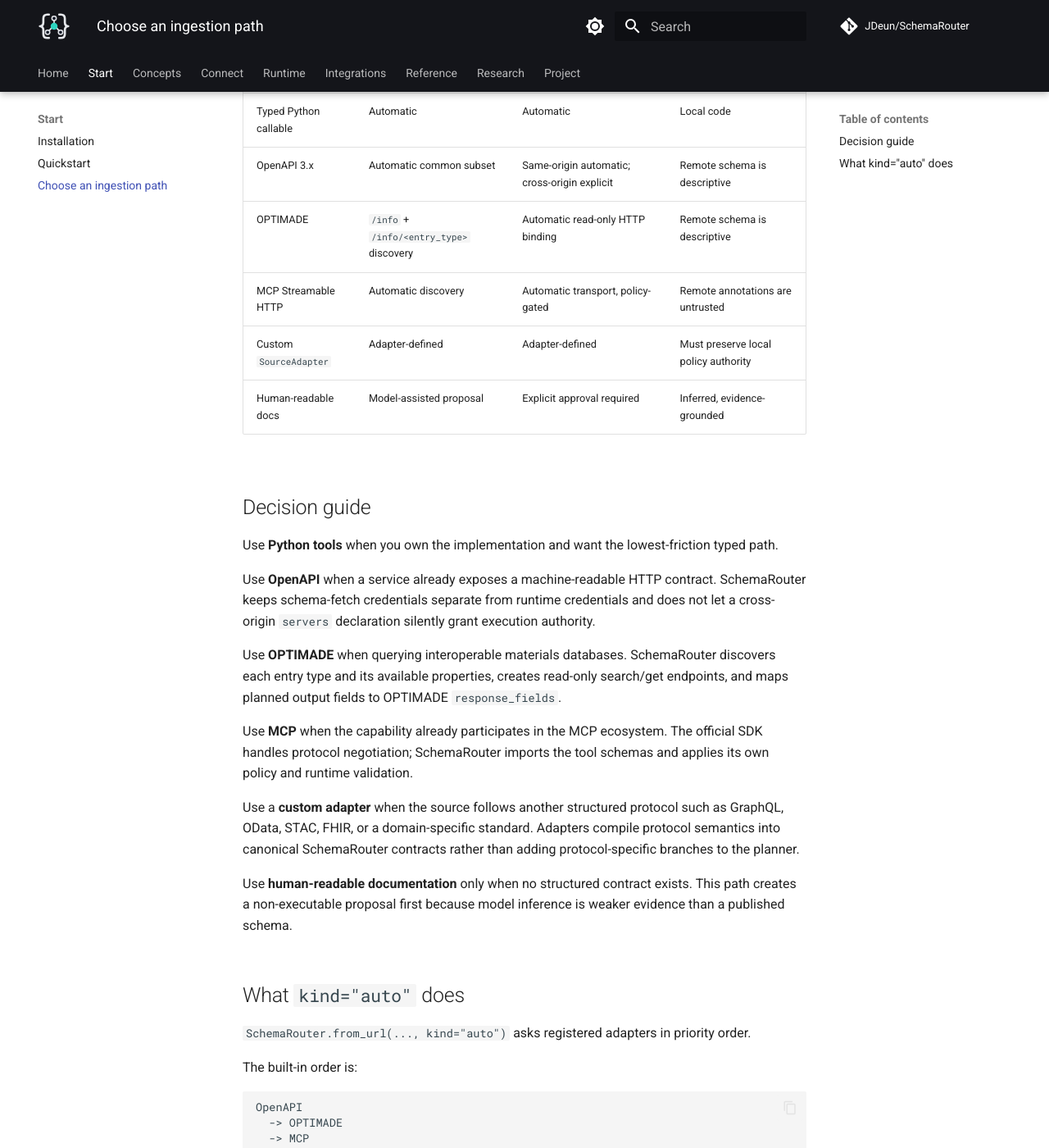
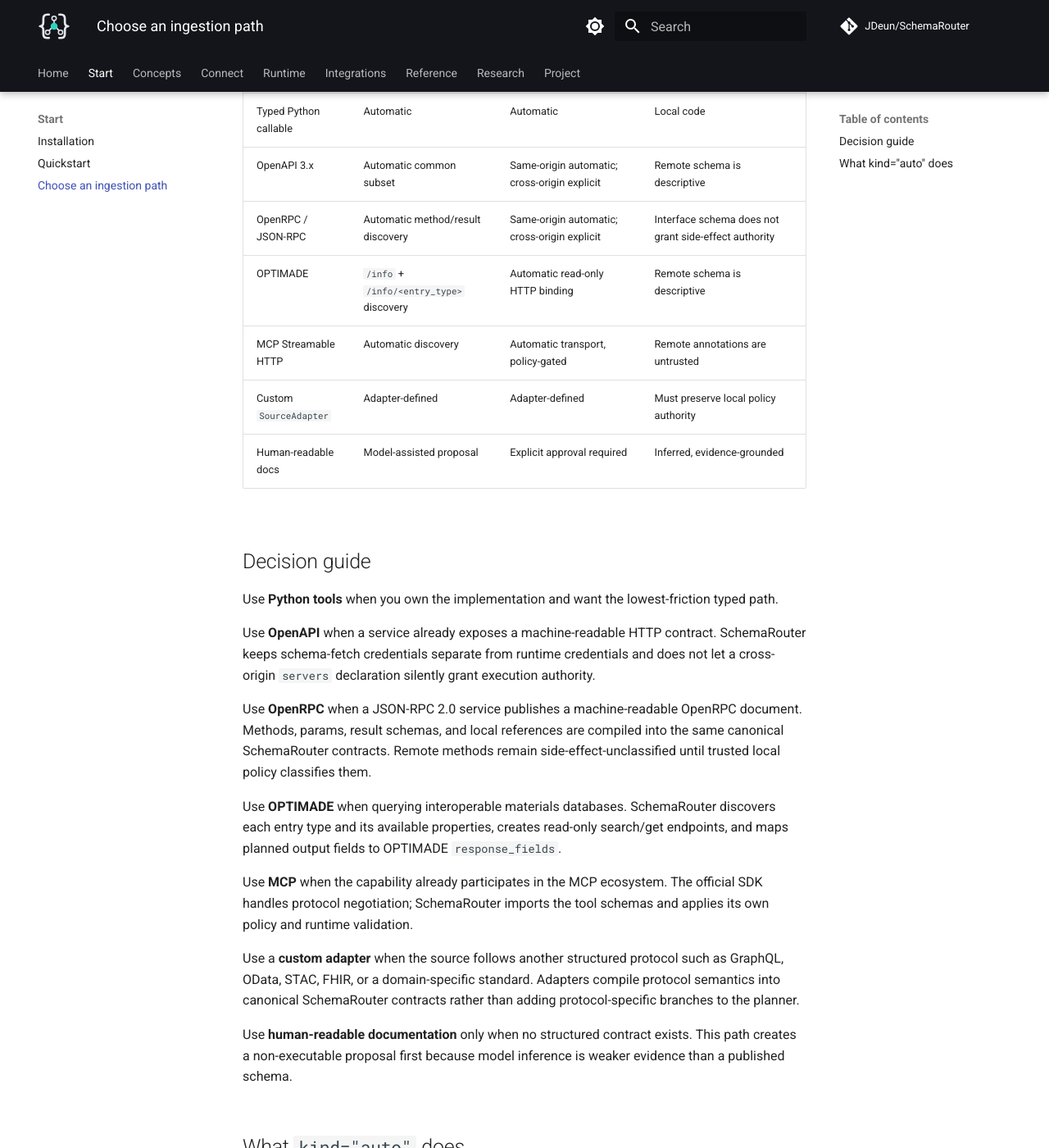
Before and after one commit to JDeun/SchemaRouter, an MkDocs documentation site: the page built from docs/getting-started/ingestion-paths.md, in a window 1280 px wide and 1400 px high, scrolled down 243 px. Shown: the whole window at 82% size. Built offline with MkDocs 1.6.1 and Material for MkDocs 9.7.7, drawn with Linux system fonts in a browser that asks for light colours; comment, search, counter and statistics services are not loaded.

Commit message:
docs: add OpenRPC ingestion path

````diff
--- a/docs/getting-started/ingestion-paths.md
+++ b/docs/getting-started/ingestion-paths.md
@@ -7,6 +7,7 @@
 | --- | --- | --- | --- |
 | Typed Python callable | Automatic | Automatic | Local code |
 | OpenAPI 3.x | Automatic common subset | Same-origin automatic; cross-origin explicit | Remote schema is descriptive |
+| OpenRPC / JSON-RPC | Automatic method/result discovery | Same-origin automatic; cross-origin explicit | Interface schema does not grant side-effect authority |
 | OPTIMADE | `/info` + `/info/<entry_type>` discovery | Automatic read-only HTTP binding | Remote schema is descriptive |
 | MCP Streamable HTTP | Automatic discovery | Automatic transport, policy-gated | Remote annotations are untrusted |
 | Custom `SourceAdapter` | Adapter-defined | Adapter-defined | Must preserve local policy authority |
@@ -19,6 +20,11 @@
 Use **OpenAPI** when a service already exposes a machine-readable HTTP contract. SchemaRouter keeps
 schema-fetch credentials separate from runtime credentials and does not let a cross-origin
 `servers` declaration silently grant execution authority.
+
+Use **OpenRPC** when a JSON-RPC 2.0 service publishes a machine-readable OpenRPC document.
+Methods, params, result schemas, and local references are compiled into the same canonical
+SchemaRouter contracts. Remote methods remain side-effect-unclassified until trusted local policy
+classifies them.
 
 Use **OPTIMADE** when querying interoperable materials databases. SchemaRouter discovers each entry
 type and its available properties, creates read-only search/get endpoints, and maps planned output
@@ -43,6 +49,7 @@
 
 ```text
 OpenAPI
+  -> OpenRPC
   -> OPTIMADE
   -> MCP
 ```
````
